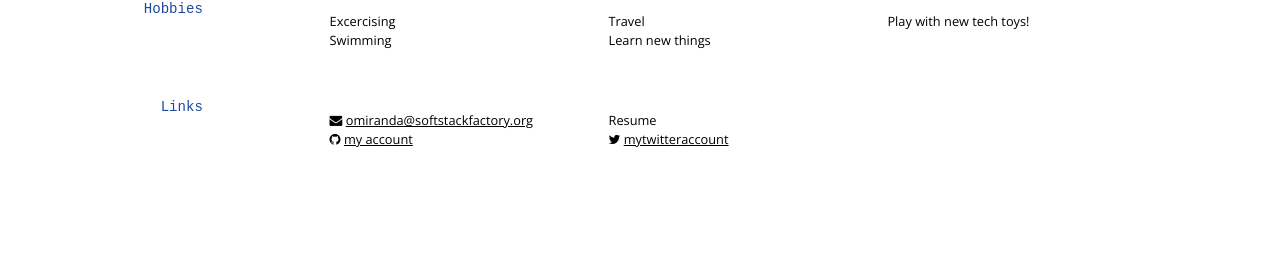
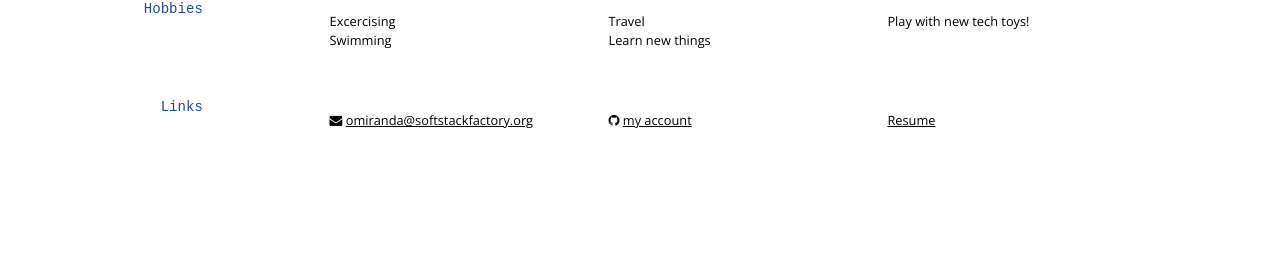
Before and after one commit to omirandassf/omirandassf.github.io, a Jekyll site: the page built from index.md, in a window 1280 px wide. Shown: the part 1861-2122 px from the top of the page. Built offline with Jekyll 4.4.1, drawn with Linux system fonts in a browser that asks for light colours; nearby versions of some CDN libraries.

```diff
--- a/index.md
+++ b/index.md
@@ -139,7 +139,7 @@ __Marketing Research__  <em>Arkan & Ergin</em><br>
 
 * <i class="fa fa-envelope"></i> <a href="mailto:">omiranda@softstackfactory.org</a><br />
 * <i class="fa fa-github"></i> <a href="https://github.com/omirandassf">my account</a><br />
-* <a src="./media/oscarmresume.docx">Resume</a><br />
-* <i class="fa fa-twitter"></i> <a href="./media/oscarmresume.docx">mytwitteraccount</a><br />
+* <a href="./media/oscarmresume.docx">Resume</a><br />
+<!--* <i class="fa fa-twitter"></i> <a href="./media/oscarmresume.docx"></a><br />-->
 <!--* <i class="fa fa-stack-overflow"></i> <a href="http://stackoverflow.com/">SO Account</a>-->
 <!--* <i class="fa fa-google"></i> <a href="http://scholar.google.com/">scholar</a>-->
```
Also changed, not shown: 1 other file.
